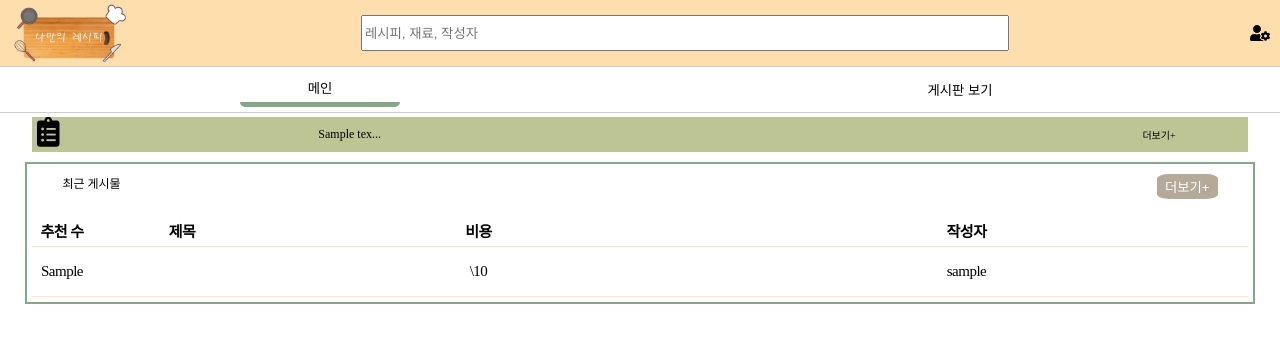
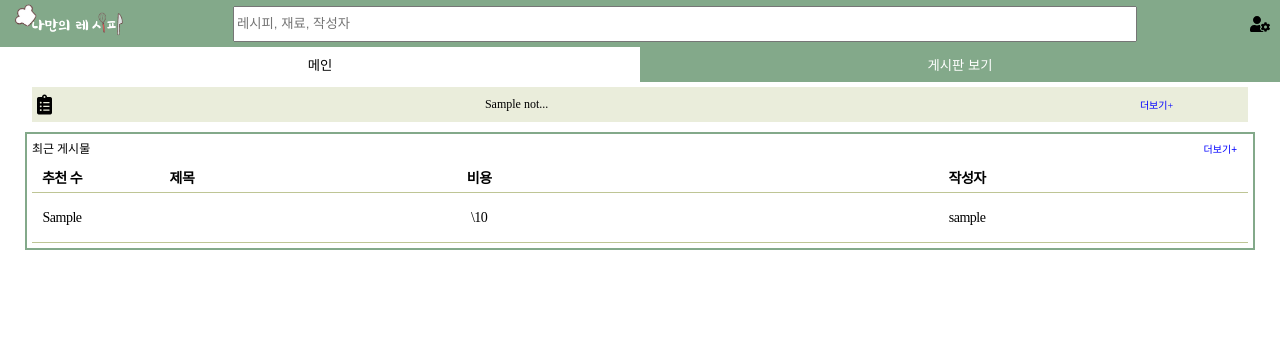
Before and after one commit to cuzzzu1318/MyRecipe, a PHP site: page / in a window 1280 px wide. Shown: the top 343 px of the page. Run offline with PHP 8.4, Linux system fonts and the light colour scheme; tables that the repository leaves empty or names only in its code hold one stand-in row (values such as "Sample post"); data that the repository does not hold is empty; some libraries are stand-ins or nearby versions.

Commit message:
공지사항 추가 및 링크 ss

```diff
--- a/index.php
+++ b/index.php
@@ -27,7 +27,7 @@ maximum-scale=1.0, minimum-scale=1.0">
     <?php include('header.inc'); ?>
     <nav class="menu_bar">
       <input type="button" class="btn" id="cur_menu" name="공지" value="메인">
-      <input type="button" class="btn" name="게시판 보기" value="게시판 보기" onclick="location.href='category.php'">
+      <input type="button" class="btn" name="게시판 보기" value="게시판 보기" onclick="location.href='list.php'">
     </nav>
     <div class="notice">
       <i class="fas fa-clipboard-list"></i>
@@ -50,7 +50,7 @@ maximum-scale=1.0, minimum-scale=1.0">
               );
               ?>
               <li class="item">
-                <span class="noticeText"><?=getTitle($article['description'])?></span>
+                <span class="noticeText"><?=getTitle($article['title'])?></span>
                 <span class="noticeDate"><?=substr($article['noticeDate'],0, 10)?></span>
               </li>
               <?php
--- a/main.css
+++ b/main.css
@@ -17,32 +17,23 @@
   margin: 0 10px;
   box-sizing: border-box;
 }
-.description{
-  width: 95%;
-  margin: 0 auto;
-  padding: 5px;
-  overflow: hidden;
-  margin-top: 10px;
-  padding-top: 10px;
-  display: flex;
-  flex-direction: column;
-  align-items: center;
-  border: 2px solid var(--green-dark-color);
-}
 
 .description .recent{
   font-size: 12px;
-  width: 95%;
+  width: 100%;
   display: flex;
   justify-content: space-between;
 }
 
 .description .recent .morePost{
+  color: blue;
   cursor: pointer;
-  border: 2px solid var(--brown-color);
-  background-color: var(--brown-color);
-  border-radius: 20%;
-  color: #FFFFFF;
+  margin: auto 5px;
+  height: fit-content;
+  font-size: 10px;
+  white-space: nowrap;
+  background-color: white;
+  border: 0;
 }
 
 .notice{
@@ -52,12 +43,13 @@
   overflow: hidden;
   padding: 0;
   margin: 5px auto;
-  background-color: var(--green-light-color);
+  background-color: var(--green-notice-color);
 }
 
 .notice i{
-  margin-left: 5px;
-  font-size: 30px;
+  margin: auto 5px;
+  font-size: 20px;
+  white-space: nowrap;
 }
 
 .notice .rolling{
@@ -75,10 +67,24 @@
   justify-content: space-around;
 }
 
+.notice .rolling .item .noticeText{
+  width: 70%;
+  text-align: center;
+}
+
 .notice #moreNotice{
+  color: blue;
   cursor: pointer;
   margin: auto 5px;
   height: fit-content;
   font-size: 10px;
   white-space: nowrap;
 }
+
+.description{
+  padding-top: 5px;
+}
+
+.description table{
+  margin-top: 5px;
+}
--- a/myRecipe.css
+++ b/myRecipe.css
@@ -1,27 +1,28 @@
 :root{
-  --main-color: #FFDEAD;
+  --main-color: #83A98A;
   --green-light-color: #BEC595;
   --green-dark-color: #83A98A;
   --green-deep-color: #2F4858;
   --brown-color: #B5A999;
+  --light-color: #D6FADC;
+  --green-notice-color: #EAEDDB;
 }
 
 body{
   margin: auto;
-  padding-top: 112.094px;
 }
 
 header{
-  position: fixed;
+  position: sticky;
+  top: 0;
   width: 100%;
-  top: 0;
+  height: 47px;
   background-color: var(--main-color);
   display: flex;
   justify-content: space-between;
   align-items: center;
   padding: 0;
-  border-bottom: 1px solid #CCCCCC;
-  margin-bottom: 5px;
+  z-index: 100;
 }
 
 .icon{
@@ -38,48 +39,62 @@ header{
 }
 
 .menu_bar{
-  position: fixed;
-  top: 72.094px;
+  position: sticky;
+  top: 47px;
   width: 100%;
   display: flex;
-  justify-content: center;
-  border-bottom: 1px solid #CCCCCC;
+  justify-content: space-between;
+  z-index: 100;
+  background-color: #FFFFFF;
 }
 .menu_bar #cur_menu{
-  border-bottom: 5px solid var(--green-dark-color);
+  background-color: white;
+  color: black;
 }
 
-.btn{
-  margin: 0 auto;
-  margin-bottom: 5px;
-  width: 160px;
+.menu_bar .btn{
+  color: white;
+  width: 50%;
   height: 35px;
   border: none;
-  border-radius: 5px;
-  background-color: #FFFFFF;
+  background-color: var(--main-color);
   cursor: pointer;
 }
 
 #input_search{
   height: 30px;
-  width: 50%;
+  width: 70%;
 }
 
 table{
   margin-top: 16px;
   width: 100%;
   text-align: left;
-  font-size: 15px;
+  font-size: 14px;
   letter-spacing: -0.5px;
   border-collapse: collapse;
 }
 th{
   text-align: center;
-  border-bottom: 1px solid #FFE4C4;
+  border-bottom: 1px solid var(--green-light-color);
   padding: 5px;
 }
 td{
   text-align: center;
-  border-bottom: 1px solid #FFE4C4;
+  border-bottom: 1px solid var(--green-light-color);
   padding: 5px;
 }
+
+
+.description{
+  width: 95%;
+  margin: 0 auto;
+  padding: 5px;
+  overflow: hidden;
+  margin-top: 10px;
+  padding-top: 10px;
+  display: flex;
+  flex-direction: column;
+  align-items: center;
+  border: 2px solid var(--green-dark-color);
+}
```
Also changed, not shown: category.css (deleted, +0 -21 lines), category.php (deleted, +0 -47 lines), list.css (+24 -0 lines), list.php (+12 -1 lines), image/logo.png, image/logo_1.png (added).
